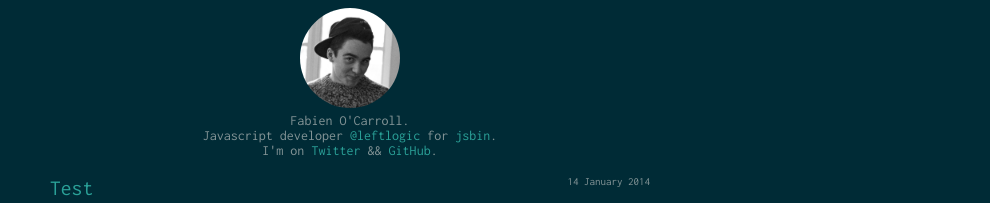
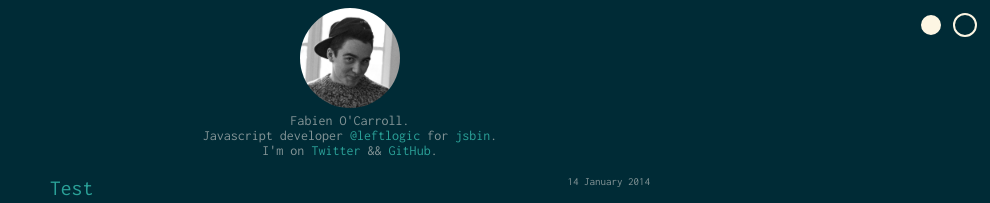
Before and after one commit to allouis/allouis.github.io, a Jekyll site: the page built from index.html, in a window 1280 px wide. Shown: the top 203 px of the page, without its empty margins (290-1280 px from the left). Built offline with Jekyll 4.4.1, drawn with Linux system fonts in a browser that asks for light colours; Markdown is read by kramdown in place of the engine named in the settings; the list of posts is cut into pages by our own code.

Commit message:
adding css for toggle buttons

```diff
--- a/css/main.css
+++ b/css/main.css
@@ -44,6 +44,25 @@ a:hover {
     opacity:0.8;
 }
 
+.bg-button {
+    width:20px;
+    height:20px;
+    border-radius:50%;
+    border:2px solid;
+    float:right;
+    margin:5px;
+}
+.bg-button:hover {
+    cursor:pointer;
+}
+.bg-button.dark {
+    background-color:#002b36;
+    border-color:#fdf6e3;
+}
+.bg-button.light {
+    background-color:#fdf6e3;
+    border-color:#002b36;
+}
 .color-scheme {
 
 
```
